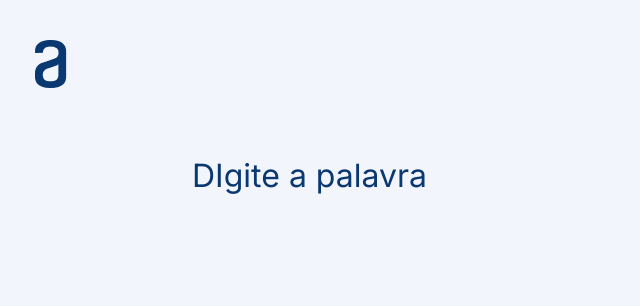
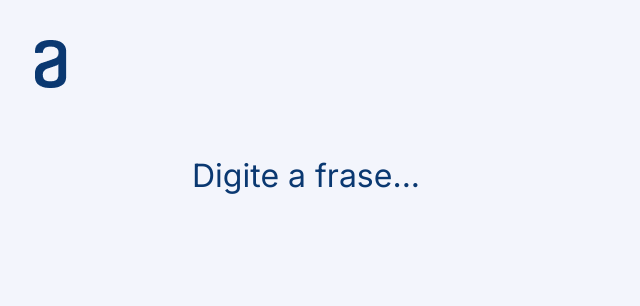
Before and after one commit to Libni-E/Decodificador, a plain HTML site: page index.html in a window 1280 px wide. Shown: the top 306 px of the page, 9-649 px from the left. Drawn offline with Linux system fonts and the light colour scheme.

Commit message:
Arrumando frase do input

```diff
--- a/index.html
+++ b/index.html
@@ -17,7 +17,7 @@
     <main class="container">
         <div class="container__entrada">
 
-            <textarea class="container__entrada__textarea" id = "entrada" onfocus="this.value='' " type="text" rows="800" > DIgite a palavra</textarea>
+            <textarea class="container__entrada__textarea" id = "entrada" onfocus="this.value='' " type="text" rows="800" > Digite a frase...</textarea>
 
 
             <div class="container__entrada__botao">
```
